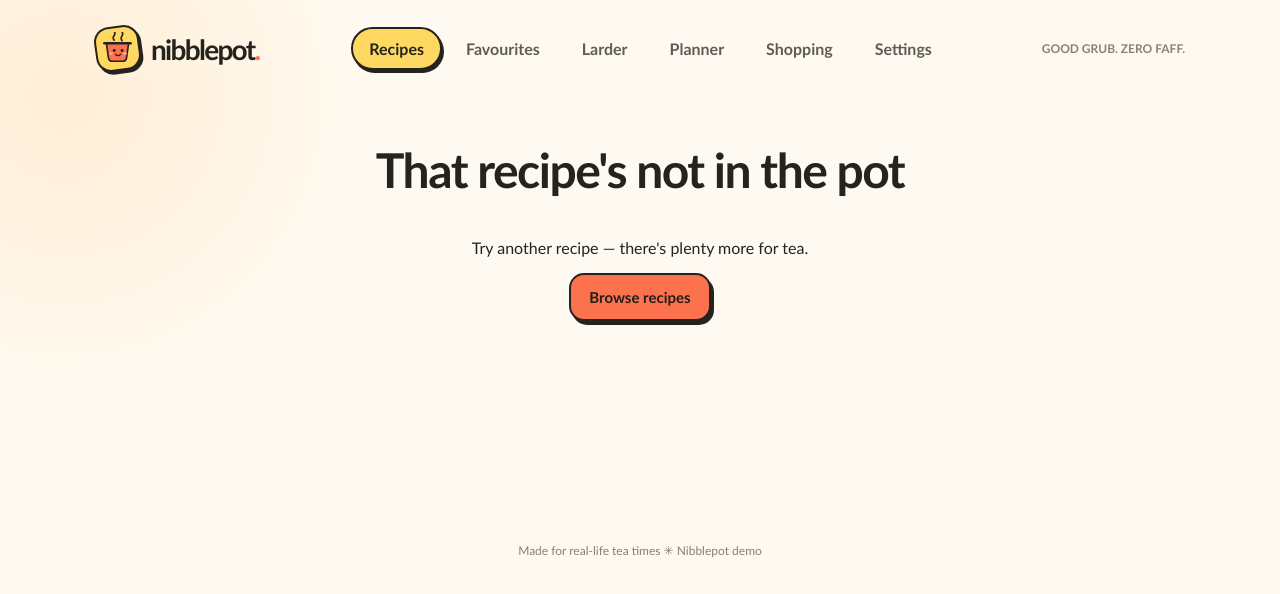
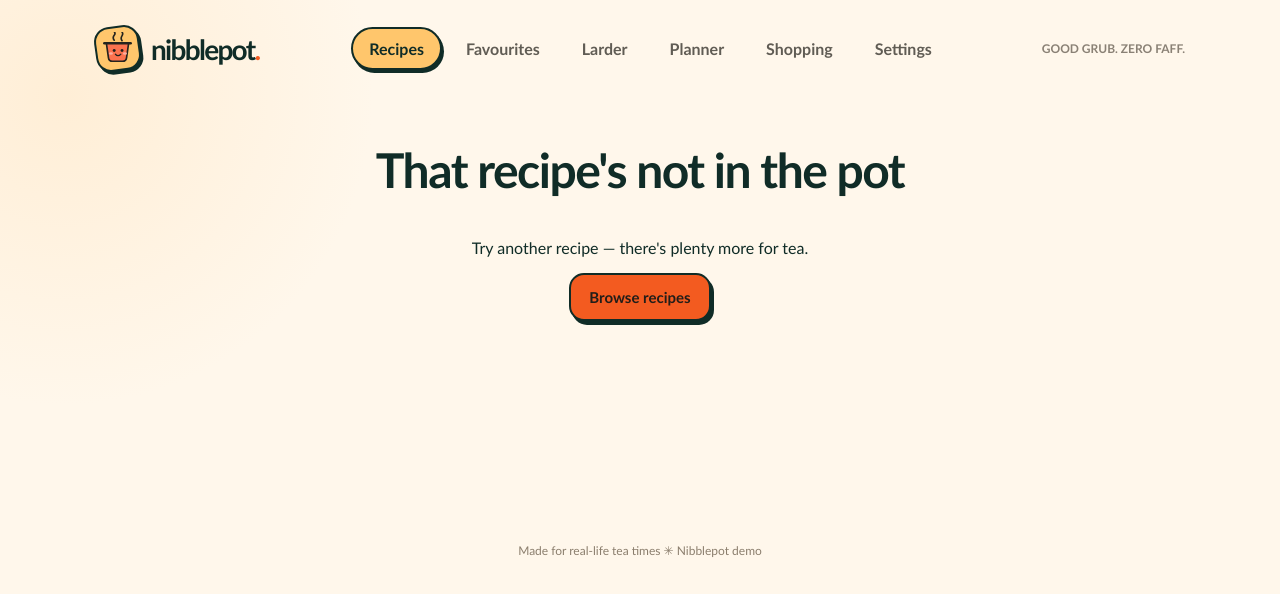
Before and after one commit to simondoescode/nibblepot, a React (Vite) app: page / in a window 1280 px wide. Shown: the top 594 px of the page. Built offline with nearby package versions, Linux system fonts and the light colour scheme.

Commit message:
feat(simmer): refresh src/ui/tokens.css branding

```diff
--- a/src/ui/tokens.css
+++ b/src/ui/tokens.css
@@ -1,17 +1,17 @@
-/* Nibblepot's design language lives here. Radix controls are intentionally unstyled. */
+/* Simmer design tokens; existing component contracts remain stable. */
 :root {
-  --ink: #25231e;
-  --muted: #746f64;
-  --cream: #fffaf1;
-  --paper: #fffefa;
-  --yellow: #ffd861;
-  --orange: #fc724e;
-  --green: #c8e8ae;
+  --ink: #102c27;
+  --muted: #52665e;
+  --cream: #fff7eb;
+  --paper: #fffdf8;
+  --yellow: #ffc66c;
+  --orange: #f35b20;
+  --green: #c6dec9;
   --lavender: #dcd0ff;
   --blue: #c7e8f5;
-  --line: #29251f;
-  --shadow: 4px 5px 0 var(--line);
+  --line: #103b32;
+  --shadow: 0 6px 22px rgba(16,59,50,.12);
   --radius-control: 15px;
   --radius-card: 22px;
-  --focus-ring: #4b78e5;
+  --focus-ring: #156f89;
 }
```
